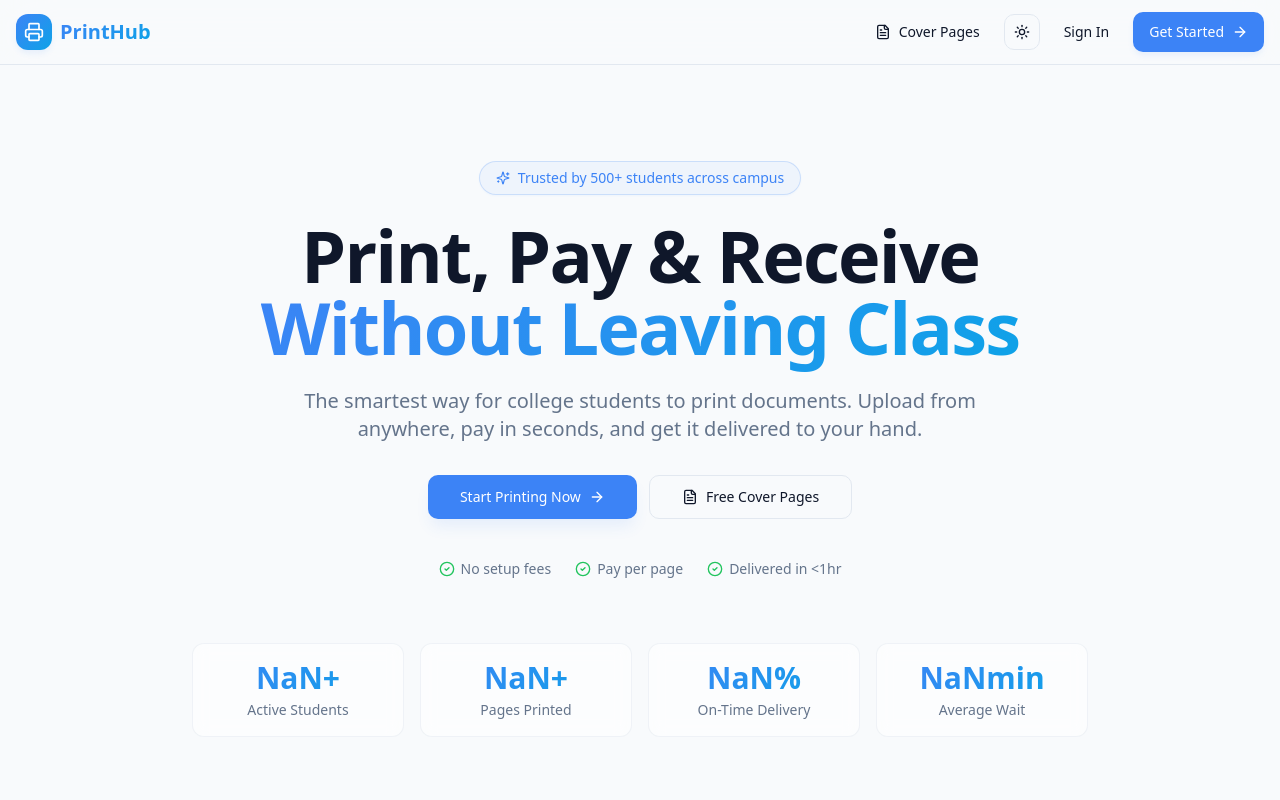
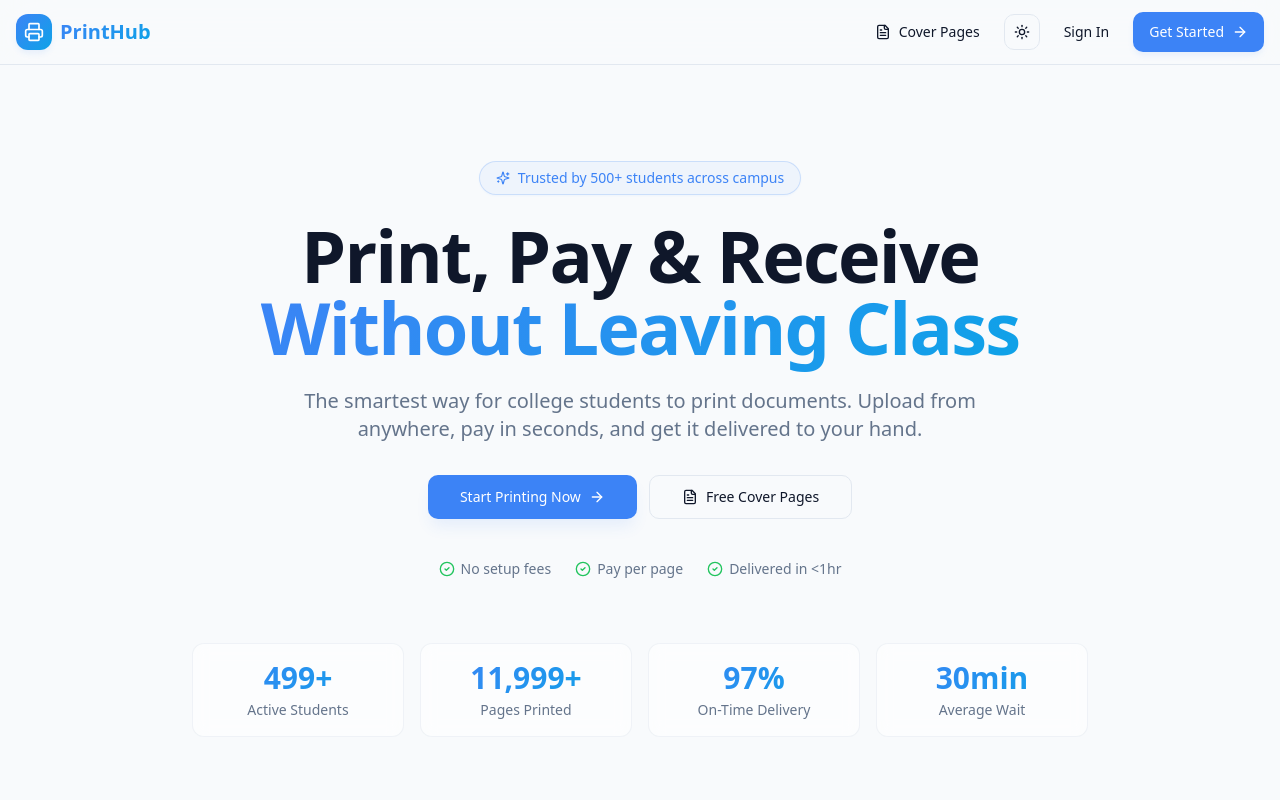
Before and after one commit to testertz/printflow-hub, a React (Vite) app: page / in a window 1280 px wide. Shown: the top 800 px of the page. Built offline with nearby package versions, Linux system fonts and the light colour scheme; no server answers; the HTML template or start-up script is replaced by a standard one.

Commit message:
Changes
Co-authored-by: testertz <215551672+testertz@users.noreply.github.com>

```diff
--- a/src/pages/Index.tsx
+++ b/src/pages/Index.tsx
@@ -146,7 +146,7 @@ const Index = () => {
                 className="text-center p-4 rounded-xl bg-card/60 backdrop-blur border border-border/50"
               >
                 <div className="text-2xl md:text-3xl font-bold bg-gradient-primary bg-clip-text text-transparent">
-                  <AnimatedCounter end={stat.value} />{stat.suffix}
+                  <AnimatedCounter value={stat.value} suffix={stat.suffix} />
                 </div>
                 <div className="text-xs md:text-sm text-muted-foreground mt-1">{stat.label}</div>
               </motion.div>
```
